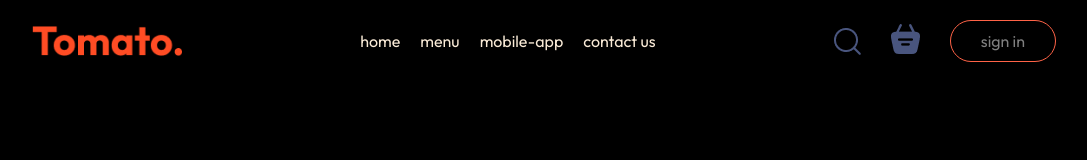
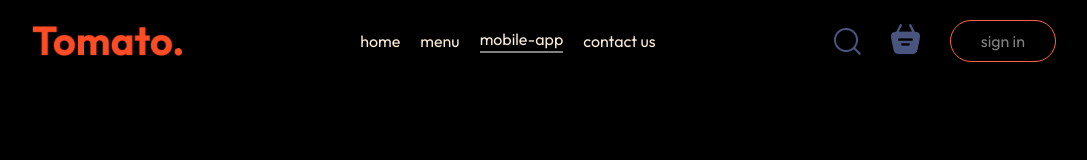
Before and after one commit to SandeepSabu9809/Zomato-Clone, a React (Vite) app in the folder frontend/: page / in a window 1280 px wide. Shown: the top 160 px of the page, without its empty margins (96-1183 px from the left). Built offline with nearby package versions, Linux system fonts and the light colour scheme.

Commit message:
added underline effect to the navbar menu items

```diff
--- a/frontend/src/components/Navbar/Navbar.css
+++ b/frontend/src/components/Navbar/Navbar.css
@@ -34,3 +34,10 @@
     color: black;
     scale: 1.1;
 }
+.navbar .active{
+    padding-bottom: 2px;
+    border-bottom: 2px solid gray;
+}
+.navbar .navbar-menu li {
+    cursor: pointer;
+}
--- a/frontend/src/components/Navbar/Navbar.jsx
+++ b/frontend/src/components/Navbar/Navbar.jsx
@@ -1,16 +1,19 @@
-import React from 'react'
+import React, { useState } from 'react'
 import './Navbar.css'
 import { assets } from '../../assets/assets'
 
 const Navbar = () => {
+
+    const [item,setItem] = useState("mobile");
+
   return (
     <div className='navbar'>
       <img src={assets.logo} alt="" className="logo" />
       <ul className="navbar-menu">
-        <li>home</li>
-        <li>menu</li>
-        <li>mobile-app</li>
-        <li>contact us</li>
+        <li onClick={()=>setItem("home")} className={item==="home"?"active":""} >home</li>
+        <li onClick={()=>setItem("menu")} className={item==="menu"?"active":""} >menu</li>
+        <li onClick={()=>setItem("mobile")} className={item==="mobile"?"active":""} >mobile-app</li>
+        <li onClick={()=>setItem("contact")} className={item==="contact"?"active":""} >contact us</li>
       </ul>
       <div className="navbar-right">
         <img src={assets.search_icon} alt="" />
```
